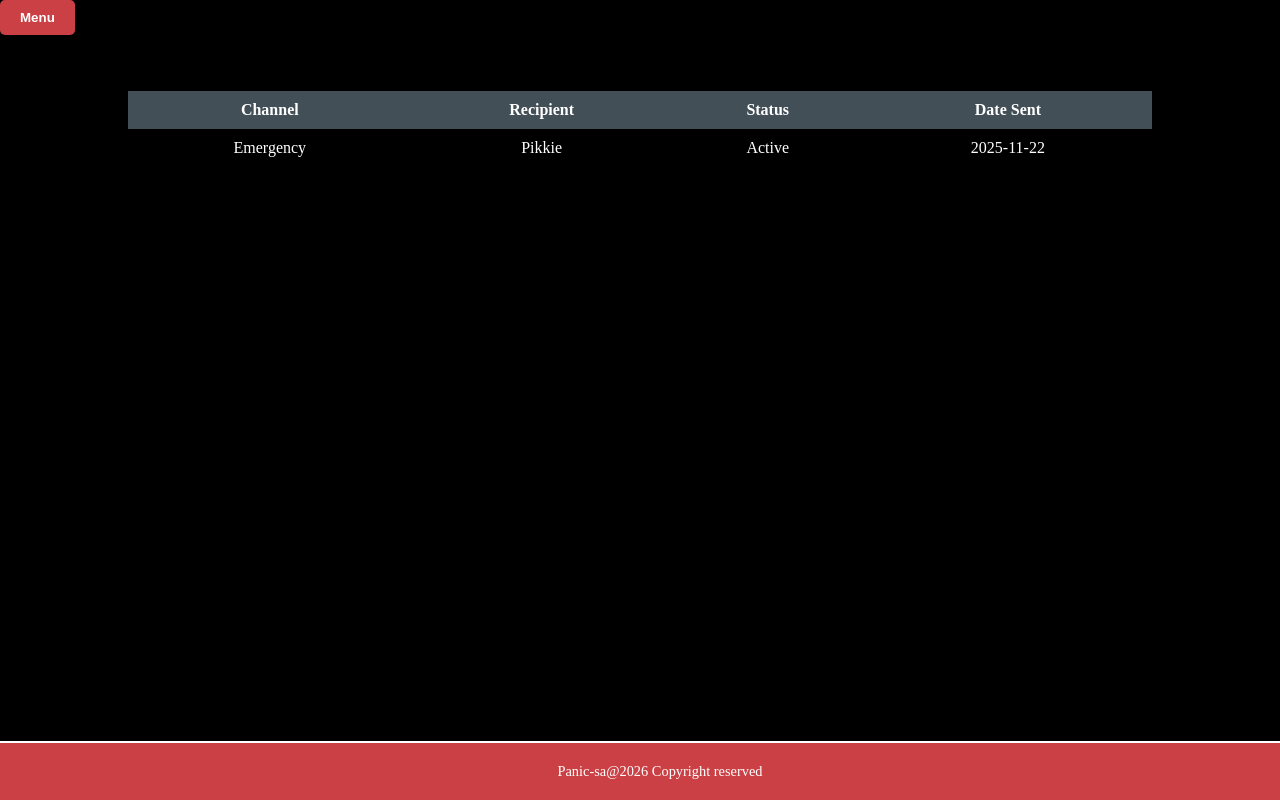
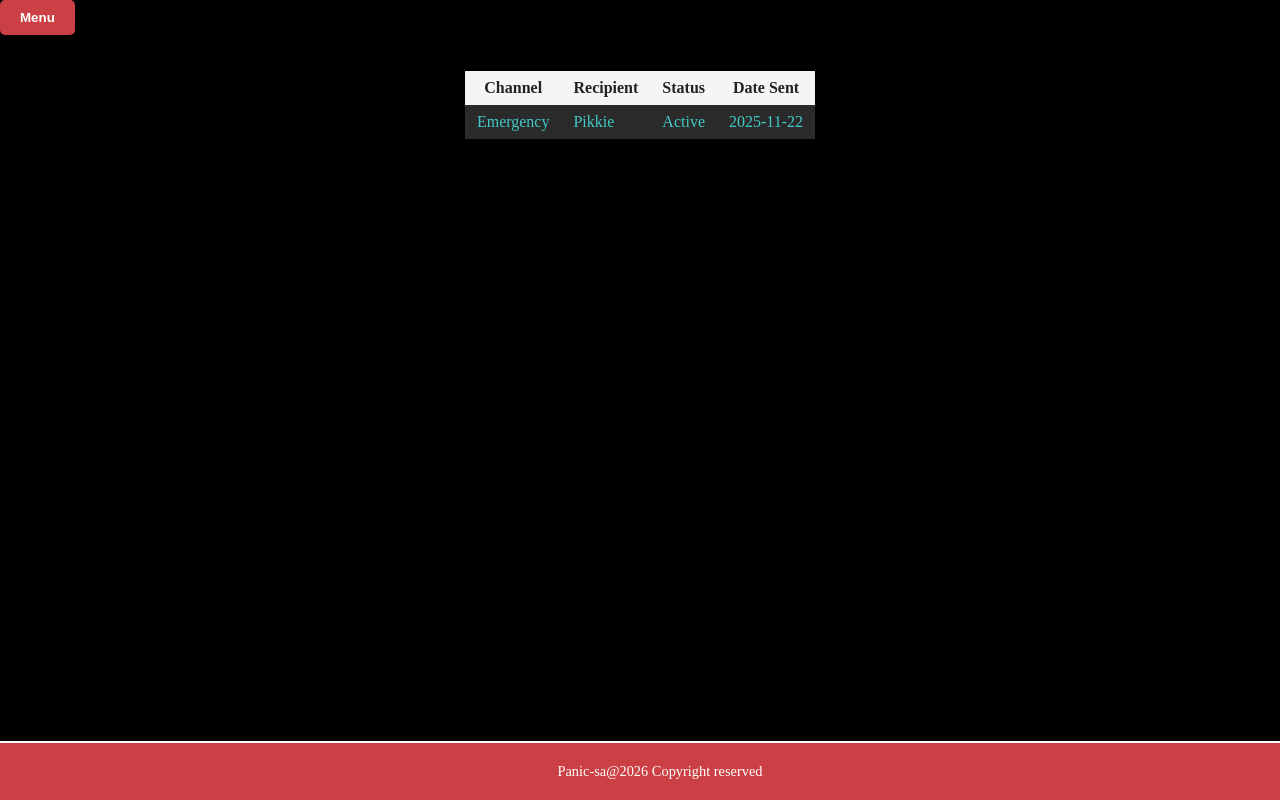
Before and after one commit to gss-ctu-g3/Panic-SA, a plain HTML site: page fontend/public/notifications.html in a window 1280 px wide. Drawn offline with Linux system fonts and the light colour scheme.

Commit message:
Changed the table styling,added javascript for the add contact button
Signed-off-by: Michelleputter <69387882+Michelleputter@users.noreply.github.com>

```diff
--- a/fontend/public/css/contacts.css
+++ b/fontend/public/css/contacts.css
@@ -65,34 +65,36 @@ menu:hover {
 
     /*Contacts table styling*/
 .Contacts-table {
-    display: flex;
-    justify-content: center;
-    margin-top: 20px;
+  overflow-x: auto;
+  width: 100%;
+  -webkit-overflow-scrolling: touch;
+  justify-content: center;
+  display: flex;
 }
 
 table {
-    width: 80%;
-    text-align: center;
+    width: max-content;
+    background-color: #f5f5f5;
+    color: #222;
+    border-collapse: collapse;
     margin: 0 auto;
-    background-color: #01070a;
-    border-collapse: collapse;
-}
-
-th{
-    padding: 10px;
-    border: none;
-    background-color: #000000;
-    color: #ffffff;
-}
-
-td {
-    padding: 10px;
-    border: none;
-    background-color: #000000;
-    color: #ffffff;
 }
 
 
+td {
+    padding: 8px 12px;
+    background-color: #2a2a2a;
+    border: none;
+    color: #40cbc7;
+}
+
+
+th {
+  padding: 8px 12px;
+  background-color: #f5f5f5;
+  color: #000000;
+  border: none;
+}
 
 /*Add contact*/
 .add-button {
@@ -193,9 +195,54 @@ td {
   100% {transform: rotate(360deg);}
 }
 
- .hidden {
+ #add-contact {
     display: none;
  }
+
+ #add-contact.show-form {
+    display: block;
+    margin-top: 20px;
+    padding: 15px;
+    border: 1px solid #ffffff;
+    border-radius: 6px;
+    background-color: #222;
+ }
+
+.contact-form {
+  max-width: 500px;
+  margin: 20px auto;
+  padding: 20px;
+
+  border-radius: 8px;
+  box-shadow: 0 4px 10px rgba(0,0,0,0.4);
+  color: #f0f0f0;
+}
+
+.contact-form label {
+  display: block;
+  margin-bottom: 6px;
+  font-weight: bold;
+  color: #f0f0f0;
+}
+
+.contact-form input {
+  width: 100%;
+  padding: 10px;
+  margin-bottom: 15px;
+  border: 1px solid #444;
+  border-radius: 5px;
+  background-color: #40cbc7;
+  color: #fff;
+}
+
+.contact-form input::placeholder {
+  color: #222;
+}
+
+.add-button:hover {
+  background-color: #cb4044;
+}
+
  .submit {
     display: none;
  }
--- a/fontend/public/css/notifications.css
+++ b/fontend/public/css/notifications.css
@@ -64,36 +64,33 @@ menu:hover {
 
     /*Notifications table styling*/
 .Notifications-table {
-    display: flex;
-    justify-content: center;
-    margin-top: 20px;
-}
+  overflow-x: auto;
+  width: 100%;
+  -webkit-overflow-scrolling: touch;
+  justify-content: center;
+  display: flex;
+  }
 
 table {
-    width: 80%;
-    text-align: center;
+    width: max-content;
+    background-color: #f5f5f5;
+    color: #222;
+    border-collapse: collapse;
     margin: 0 auto;
-    background-color: #01070a;
-    border-collapse: collapse;
 }
 
 th{
-    padding: 10px;
-    border: none;
-    background-color: #424f57;
-    color: #ffffff;
+    padding: 8px 12px;
+    border-collapse: collapse;
+    background-color: #f5f5f5;
+    color: #222;
 }
 
 td {
-    padding: 10px;
+    padding: 8px 12px;
     border: none;
-    background-color: #000000;
-    color: #ffffff;
-}
-
-    td:hover {
-      background-color: #042520;
-      cursor: pointer;
+    background-color: #2a2a2a;
+    color: #40cbc7;
 }
 
     /*Footer*/
```
Also changed, not shown: fontend/public/contacts.html (+12 -18 lines), fontend/public/notifications.html (+1 -1 lines).
